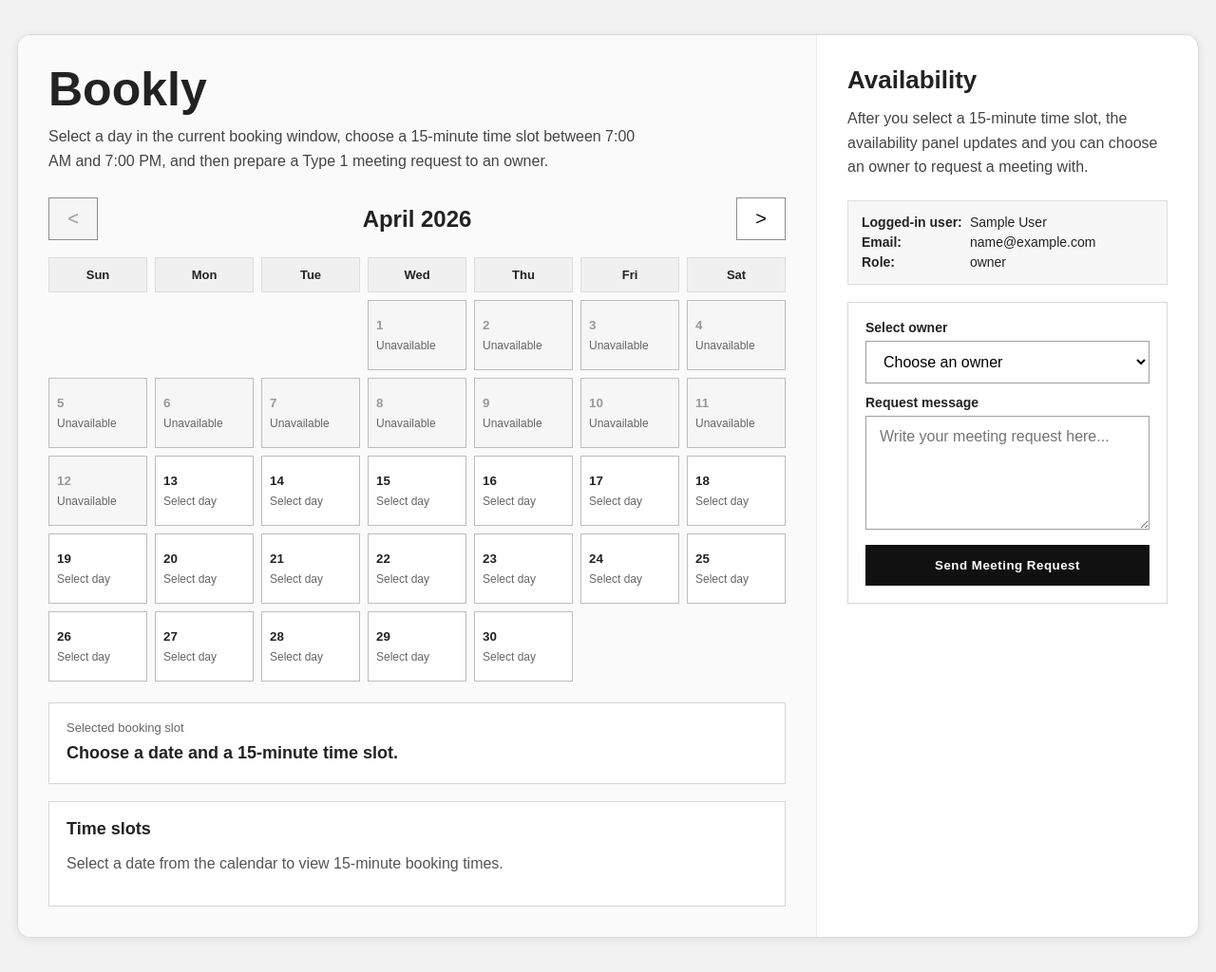
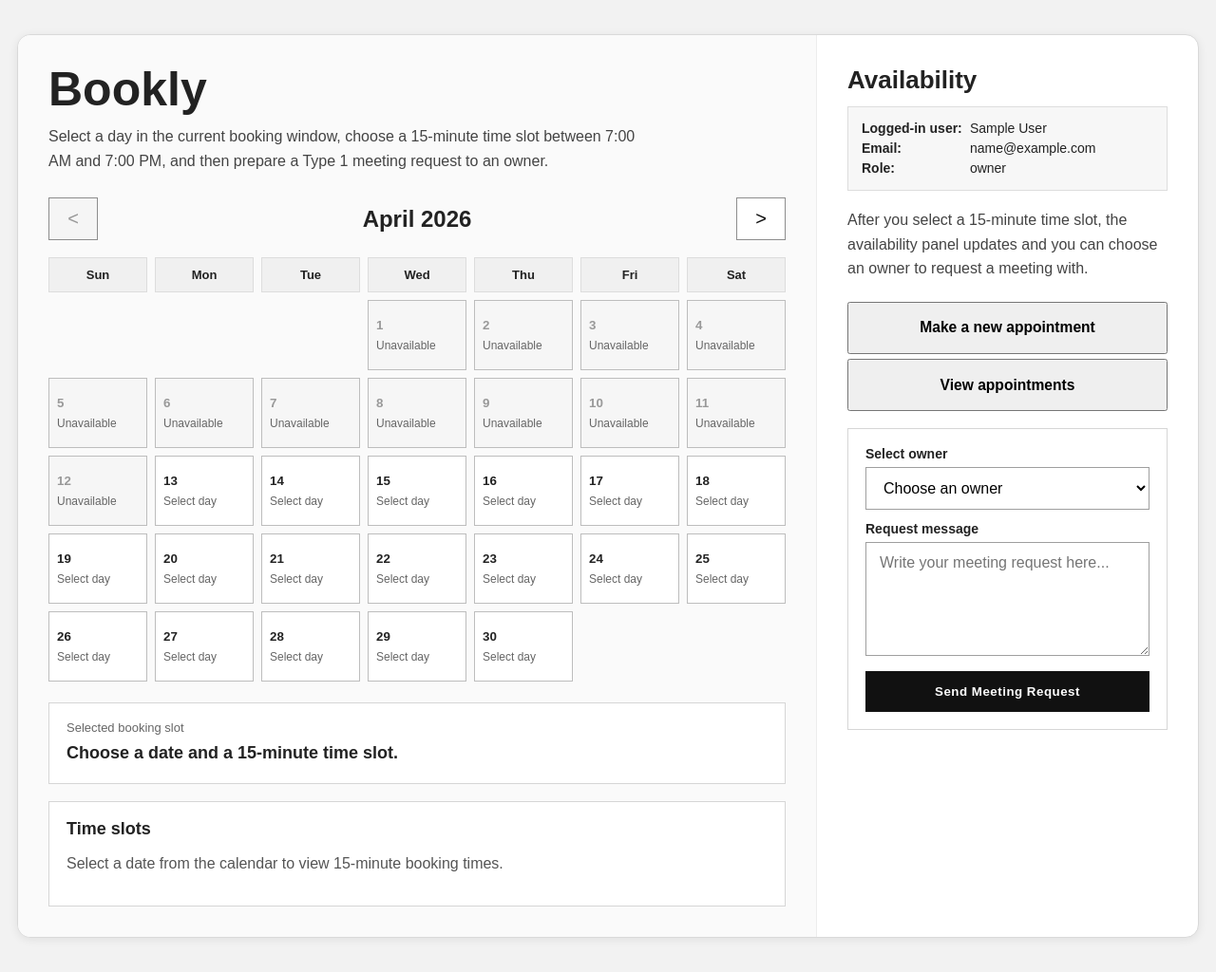
Before and after one commit to Morava83/Bookly-WebApp, a Flask app: page /home in a window 1280 px wide. Shown: the whole page at 95% size. Run offline with Flask 3, Linux system fonts and the light colour scheme; the visitor is signed in with stand-in values (Sample User, id 1); data comes from the database, SQL or seed files in the repository; data that the repository does not hold is empty; some libraries are stand-ins or nearby versions.

```diff
--- a/templates/HomePage.html
+++ b/templates/HomePage.html
@@ -381,6 +381,17 @@
             min-width: 110px;
         }
 
+        .right-panel-tabs button {
+            display: block;
+            width: 100%;
+            margin-top: 5px;
+            margin-bottom: 5px;
+        }
+
+        .view-appointment-tab-view {
+            display: none;
+        }
+
         @media (max-width: 860px) {
             .left-panel {
                 border-right: none;
@@ -428,6 +439,7 @@
     <div class="page">
         <div class="card">
             <section class="left-panel">
+                <div class="make-appointment-tab-view">
                     <h1>Bookly</h1>
                     <p class="intro">
                         Select a day in the current booking window, choose a 15-minute time slot between
@@ -461,10 +473,34 @@
                             <div class="error-note" id="errorNote"></div>
                         </div>
                     </div>
+
+                </div>
+                <div class="view-appointment-tab-view">
+                    <h1>Your Appointments</h1>
+                    <p class="intro">
+                        Browse the calendar to view your booked appointments.
+                    </p>
+
+                    <div class="toolbar">
+                        <button type="button" class="nav-button" id="viewPrevMonthButton" aria-label="Previous month">&lt;</button>
+                        <div class="month-title" id="viewMonthTitle">Month Year</div>
+                        <button type="button" class="nav-button" id="viewNextMonthButton" aria-label="Next month">&gt;</button>
+                    </div>
+
+                    <div class="calendar-header" id="viewCalendarHeader"></div>
+                    <div class="calendar-grid" id="viewCalendarGrid"></div>
+                </div>
             </section>
 
             <section class="right-panel">
                 <h2>Availability</h2>
+
+                <div class="current-user-box" id="currentUserBox">
+                    <div><strong>Logged-in user:</strong> <span id="currentUserName">Loading...</span></div>
+                    <div><strong>Email:</strong> <span id="currentUserEmail">Loading...</span></div>
+                    <div><strong>Role:</strong> <span id="currentUserRole">Loading...</span></div>
+                </div>
+
                 <p class="panel-text" id="availabilityIntro">
                     After you select a 15-minute time slot, the availability panel updates and you can choose an owner to request a meeting with.
                 </p>
@@ -482,10 +518,13 @@
                     </div>
                 </div>
 
-                <div class="current-user-box" id="currentUserBox">
-                    <div><strong>Logged-in user:</strong> <span id="currentUserName">Loading...</span></div>
-                    <div><strong>Email:</strong> <span id="currentUserEmail">Loading...</span></div>
-                    <div><strong>Role:</strong> <span id="currentUserRole">Loading...</span></div>
+                <div class="right-panel-tabs">
+                    <button onclick="make_appointment()">
+                        <h3>Make a new appointment</h3>
+                    </button>
+                    <button onclick="view_appointments()">
+                        <h3>View appointments</h3>
+                    </button>
                 </div>
 
                 <div class="request-card">
@@ -509,6 +548,14 @@
 
     <script src="https://cdn.socket.io/4.7.5/socket.io.min.js"></script>
     <script>
+        function view_appointments(){
+            document.getElementsByClassName('make-appointment-tab-view')[0].style.display = 'none';
+            document.getElementsByClassName('view-appointment-tab-view')[0].style.display = 'block';
+        }
+        function make_appointment(){
+            document.getElementsByClassName('make-appointment-tab-view')[0].style.display = 'block';
+            document.getElementsByClassName('view-appointment-tab-view')[0].style.display = 'none';
+        }
         (function () {
             var today = new Date();
             var startOfToday = new Date(today.getFullYear(), today.getMonth(), today.getDate());
```
Lines whose indentation alone changed are shown as unchanged.
